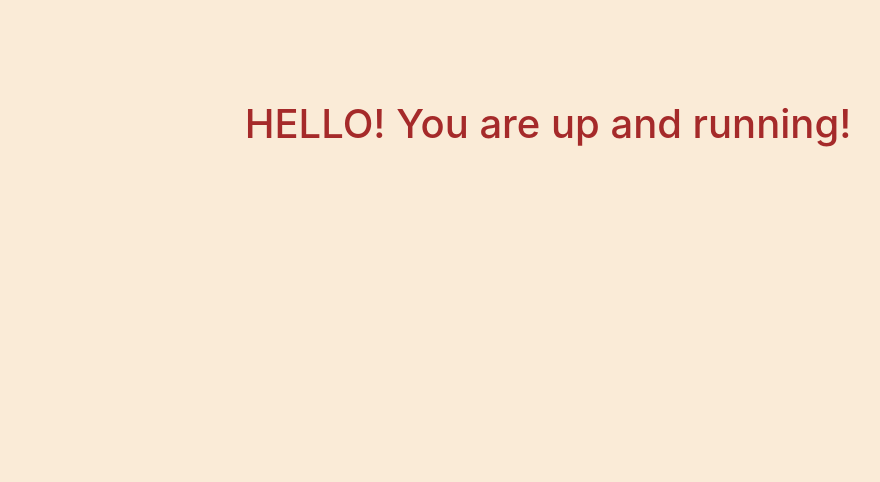
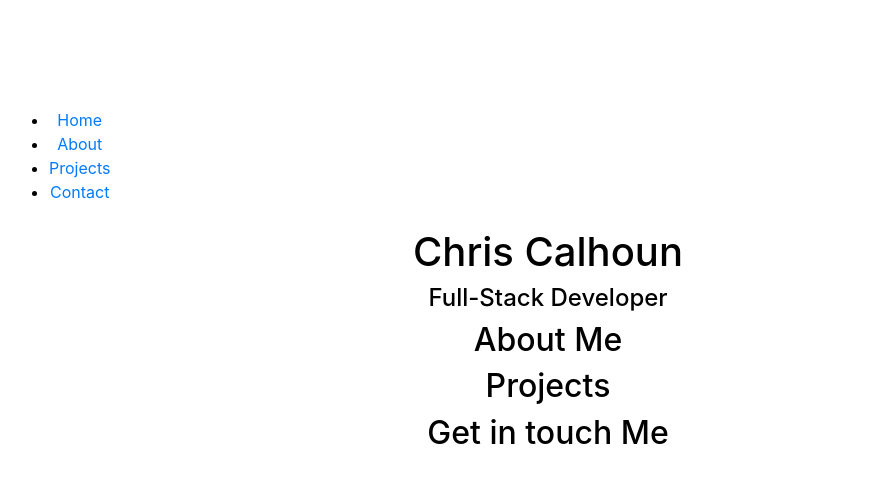
Before and after one commit to chris-calhoun/bio-site, a website built with webpack: page src/index.html in a window 1280 px wide. Shown: the whole page, without its empty margins (92-972 px from the left). Built offline with nearby package versions, Linux system fonts and the light colour scheme.

Commit message:
created navbar, added views, and and added viewHelper js function.

```diff
--- a/src/index.html
+++ b/src/index.html
@@ -1,11 +1,17 @@
 <!DOCTYPE html>
 <html lang="en">
-<head>
-  <meta charset="UTF-8">
-  <meta name="viewport" content="width=device-width, initial-scale=1.0">
-  <title>Test</title>
-</head>
-<body>
-  <div id="app"></div>
-</body>
+  <head>
+    <meta charset="UTF-8" />
+    <meta name="viewport" content="width=device-width, initial-scale=1.0" />
+    <title>Chris Calhoun</title>
+  </head>
+  <body>
+    <div id="app" class="container">
+      <nav class="navbar"></nav>
+      <section id="home"></section>
+      <section id="about"></section>
+      <section id="projects"></section>
+      <section id="contact"></section>
+    </div>
+  </body>
 </html>
--- a/src/javascripts/main.js
+++ b/src/javascripts/main.js
@@ -1,8 +1,10 @@
 import '../styles/main.scss';
+import Navbar from './navbar/Navbar';
+import ViewHelper from './views/ViewHelper';
 
 const init = () => {
-  $('#app').html('<h1>HELLO! You are up and running!</h1>');
-  console.log('YOU ARE UP AND RUNNING!');
+  Navbar.showNavbar();
+  ViewHelper.showViews();
 };
 
 init();
--- /dev/null
+++ b/src/javascripts/navbar/Navbar.js
@@ -0,0 +1,12 @@
+const showNavbar = () => {
+  $('.navbar').html(`
+      <ul>
+        <li><a href="#home">Home</a></li>
+        <li><a href="#about">About</a></li>
+        <li><a href="#projects">Projects</a></li>
+        <li><a href="#contact">Contact</a></li>
+      </ul>
+  `);
+};
+
+export default { showNavbar };
--- /dev/null
+++ b/src/javascripts/views/About.js
@@ -0,0 +1,7 @@
+const showAboutPage = () => {
+  $('#about').html(`
+    <h2>About Me</h2>
+  `);
+};
+
+export default { showAboutPage };
--- /dev/null
+++ b/src/javascripts/views/Contact.js
@@ -0,0 +1,7 @@
+const showContactPage = () => {
+  $('#contact').html(`
+    <h2>Get in touch Me</h2>
+  `);
+};
+
+export default { showContactPage };
--- /dev/null
+++ b/src/javascripts/views/Home.js
@@ -0,0 +1,8 @@
+const showHomePage = () => {
+  $('#home').html(`
+    <h1>Chris Calhoun</h1>
+    <h4>Full-Stack Developer</h4>
+  `);
+};
+
+export default { showHomePage };
--- /dev/null
+++ b/src/javascripts/views/Projects.js
@@ -0,0 +1,7 @@
+const showProjectPage = () => {
+  $('#projects').html(`
+    <h2>Projects</h2>
+  `);
+};
+
+export default { showProjectPage };
--- /dev/null
+++ b/src/javascripts/views/ViewHelper.js
@@ -0,0 +1,13 @@
+import Home from './Home';
+import About from './About';
+import Project from './Projects';
+import Contact from './Contact';
+
+const showViews = () => {
+  Home.showHomePage();
+  About.showAboutPage();
+  Project.showProjectPage();
+  Contact.showContactPage();
+};
+
+export default { showViews };
--- a/src/styles/main.scss
+++ b/src/styles/main.scss
@@ -1,9 +1,9 @@
-@import "~bootstrap/scss/bootstrap";
-@import "~@fortawesome/fontawesome-free/css/all.min.css";
+@import '~bootstrap/scss/bootstrap';
+@import '~@fortawesome/fontawesome-free/css/all.min.css';
 
 body {
-  background-color: antiquewhite;
-  color: brown;
+  background-color: white;
+  color: black;
   text-align: center;
   margin-top: 100px;
 }
```
Also changed, not shown: src/javascripts/helpers/data/projectData.js (added), src/javascripts/helpers/viewHelper.js (added).
